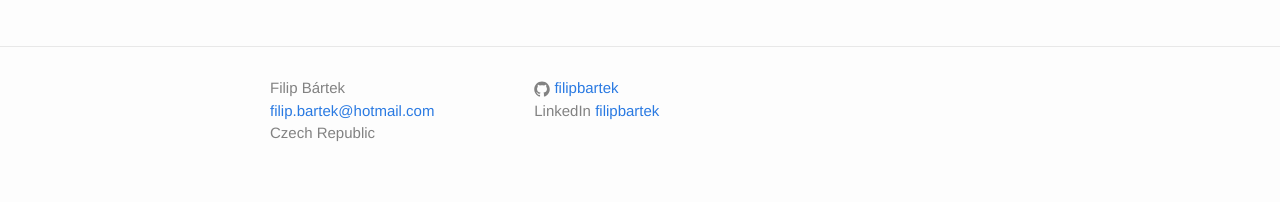
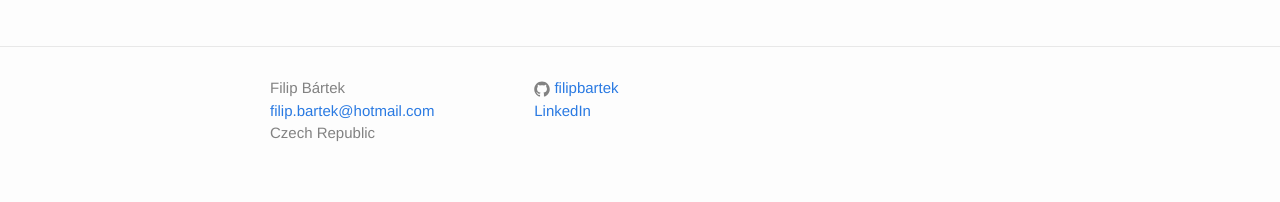
Before and after one commit to filipbartek/filipbartek.github.io, a Jekyll site: the page built from index.md, in a window 1280 px wide. Shown: the part 799-1001 px from the top of the page. Built offline with Jekyll 4.4.1, drawn with Linux system fonts in a browser that asks for light colours.

Commit message:
footer: Do not display LinkedIn username

```diff
--- a/_includes/footer.html
+++ b/_includes/footer.html
@@ -46,9 +46,8 @@
 
 {% if site.linkedin_username %}
 <li>
+<a href="https://linkedin.com/in/{{ site.linkedin_username }}">
 LinkedIn
-<a href="https://linkedin.com/in/{{ site.linkedin_username }}">
-<span class="username">{{ site.linkedin_username }}</span>
 </a>
 </li>
 {% endif %}
```
